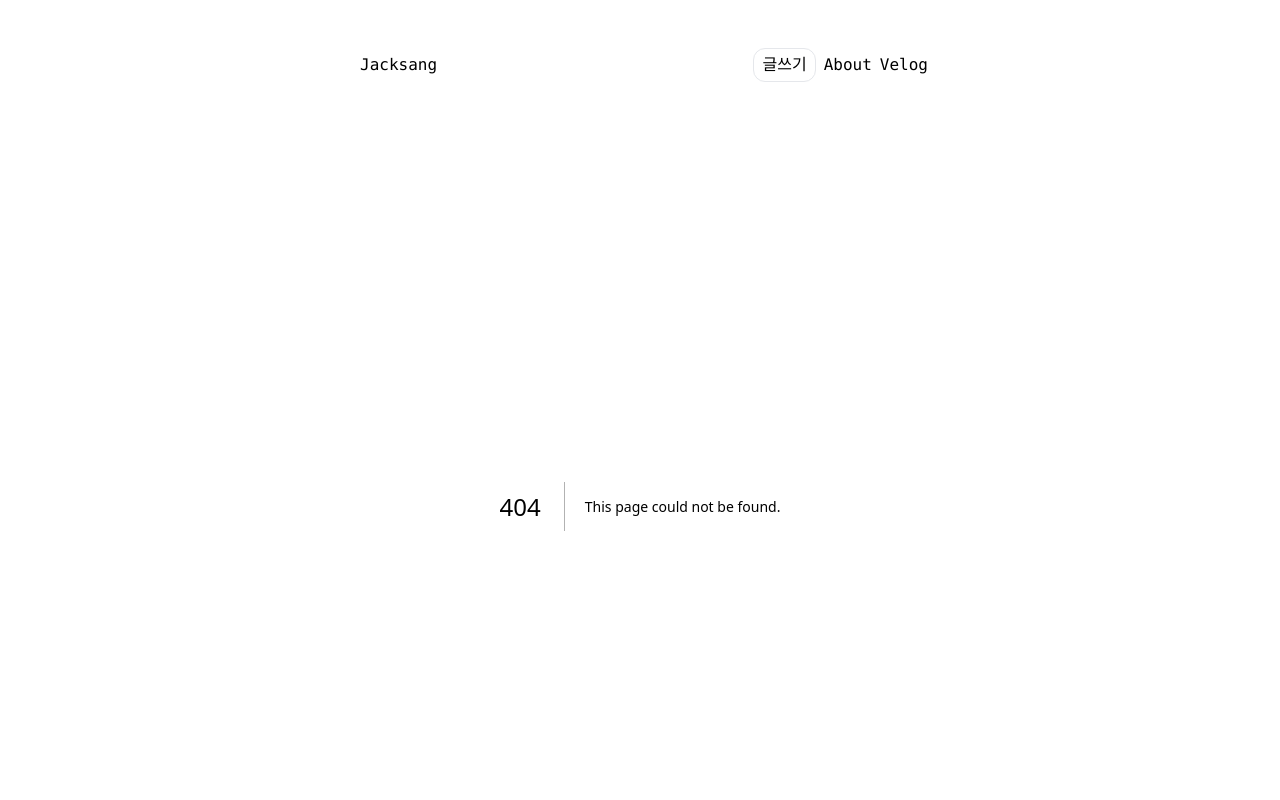
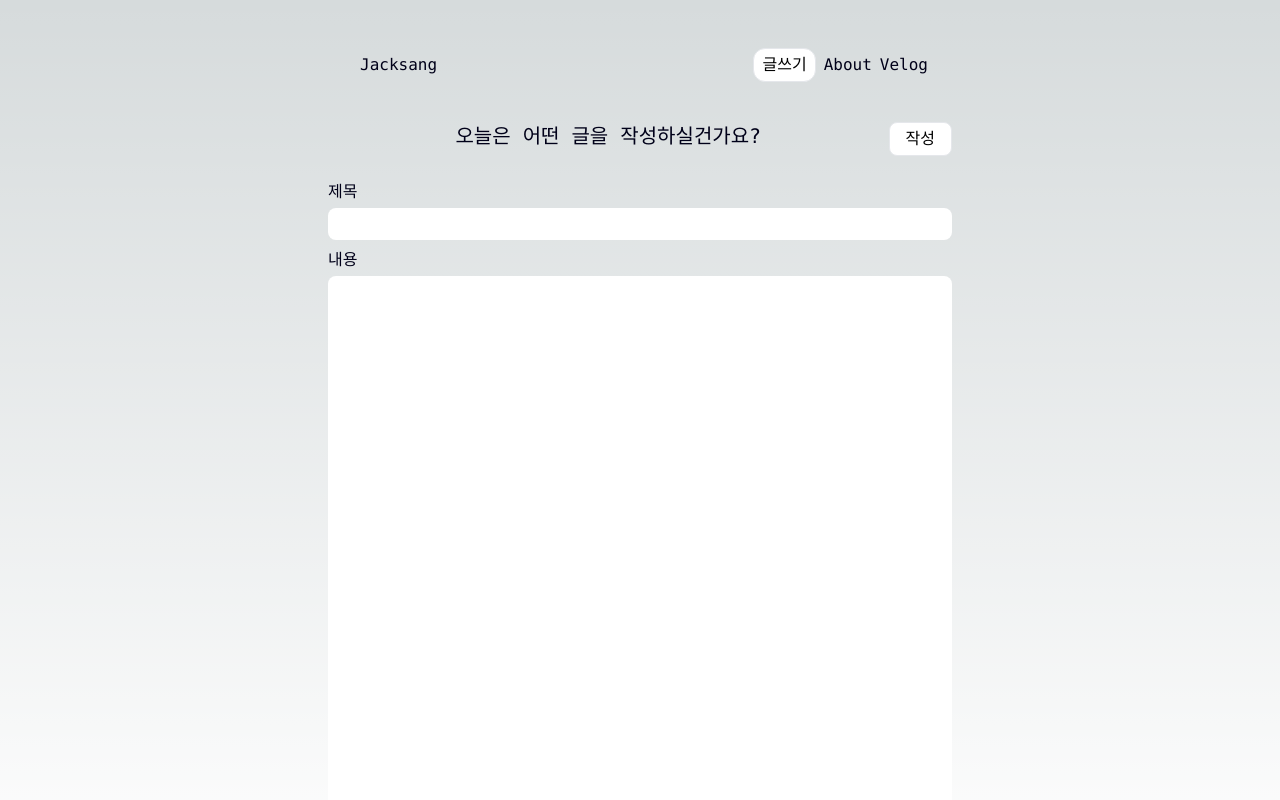
Before and after one commit to jjacksang/nextblog, a Next.js app: page /post in a window 1280 px wide. Before the commit this address had no page. Shown: the top 800 px of the page. Built offline with nearby package versions, Linux system fonts and the light colour scheme.

Commit message:
post폴더 복구

```diff
--- /dev/null
+++ b/app/post/page.tsx
@@ -0,0 +1,49 @@
+"use client";
+
+import { useState } from "react";
+
+export function Post() {
+    const [title, setTitle] = useState<string>("");
+    const [content, setContent] = useState<string>("");
+
+    const onChangeTitle = (e: React.ChangeEvent<HTMLInputElement>) => {
+        setTitle(e.target.value);
+    };
+
+    const onChangeContent = (e: React.ChangeEvent<HTMLTextAreaElement>) => {
+        setContent(e.target.value);
+    };
+    return (
+        <div className="flex flex-col gap-2">
+            <div className="flex py-4">
+                <span className="flex grow justify-center text-xl">
+                    오늘은 어떤 글을 작성하실건가요?
+                </span>
+
+                <button className="border rounded-lg bg-white text-black p-4 py-1">작성</button>
+            </div>
+            <div className="flex flex-col gap-1">
+                <label htmlFor="title" className="w-full">
+                    제목
+                </label>
+                <input
+                    value={title}
+                    onChange={onChangeTitle}
+                    type="text"
+                    className="rounded-lg pl-3 py-1 text-black"
+                />
+            </div>
+            <div className="flex flex-col gap-1">
+                <label htmlFor="content">내용</label>
+                <textarea
+                    id="content"
+                    value={content}
+                    onChange={onChangeContent}
+                    className="w-full h-[36rem] rounded-lg pl-3 py-1 text-black"
+                />
+            </div>
+        </div>
+    );
+}
+
+export default Post;
```
